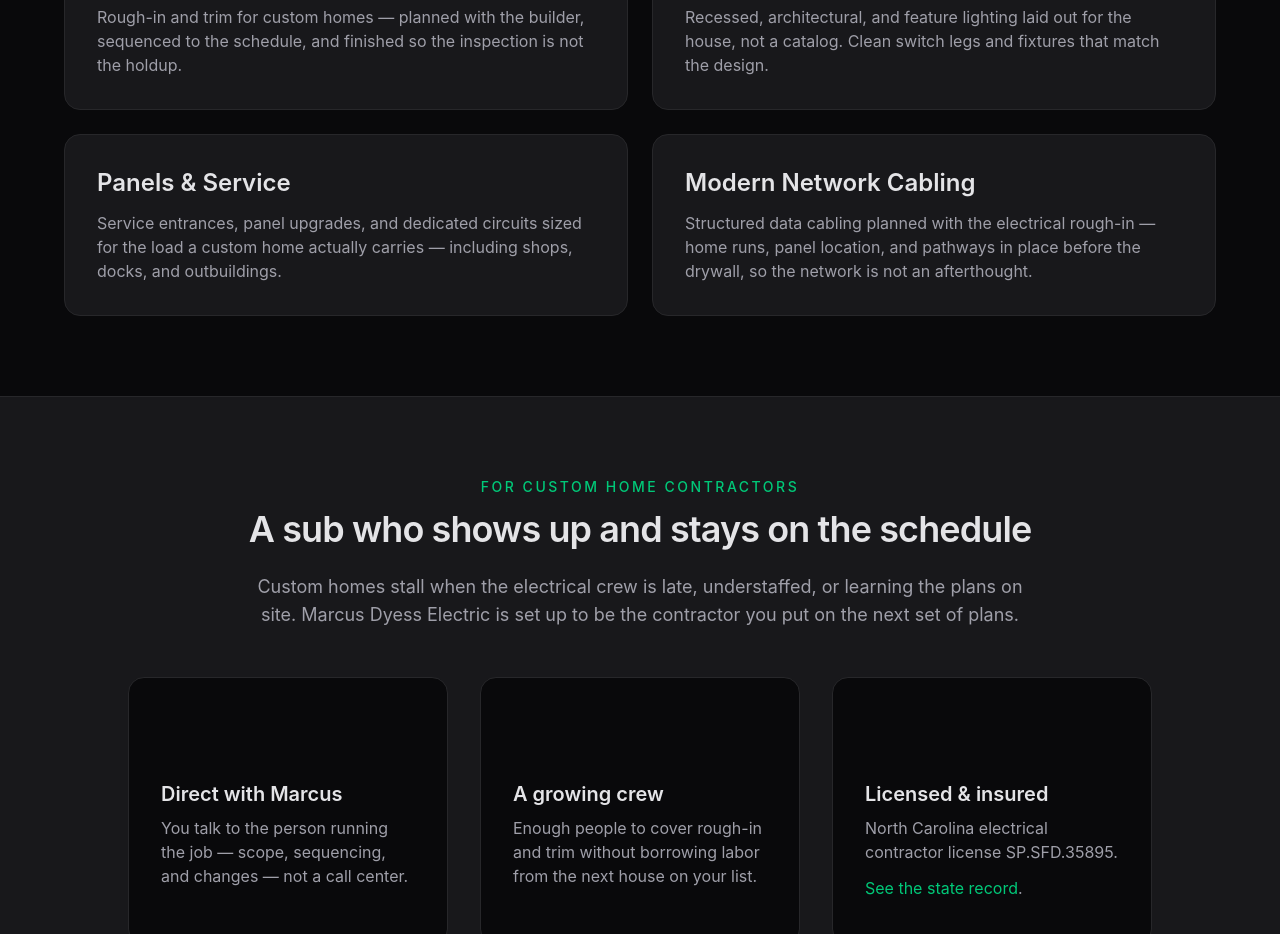
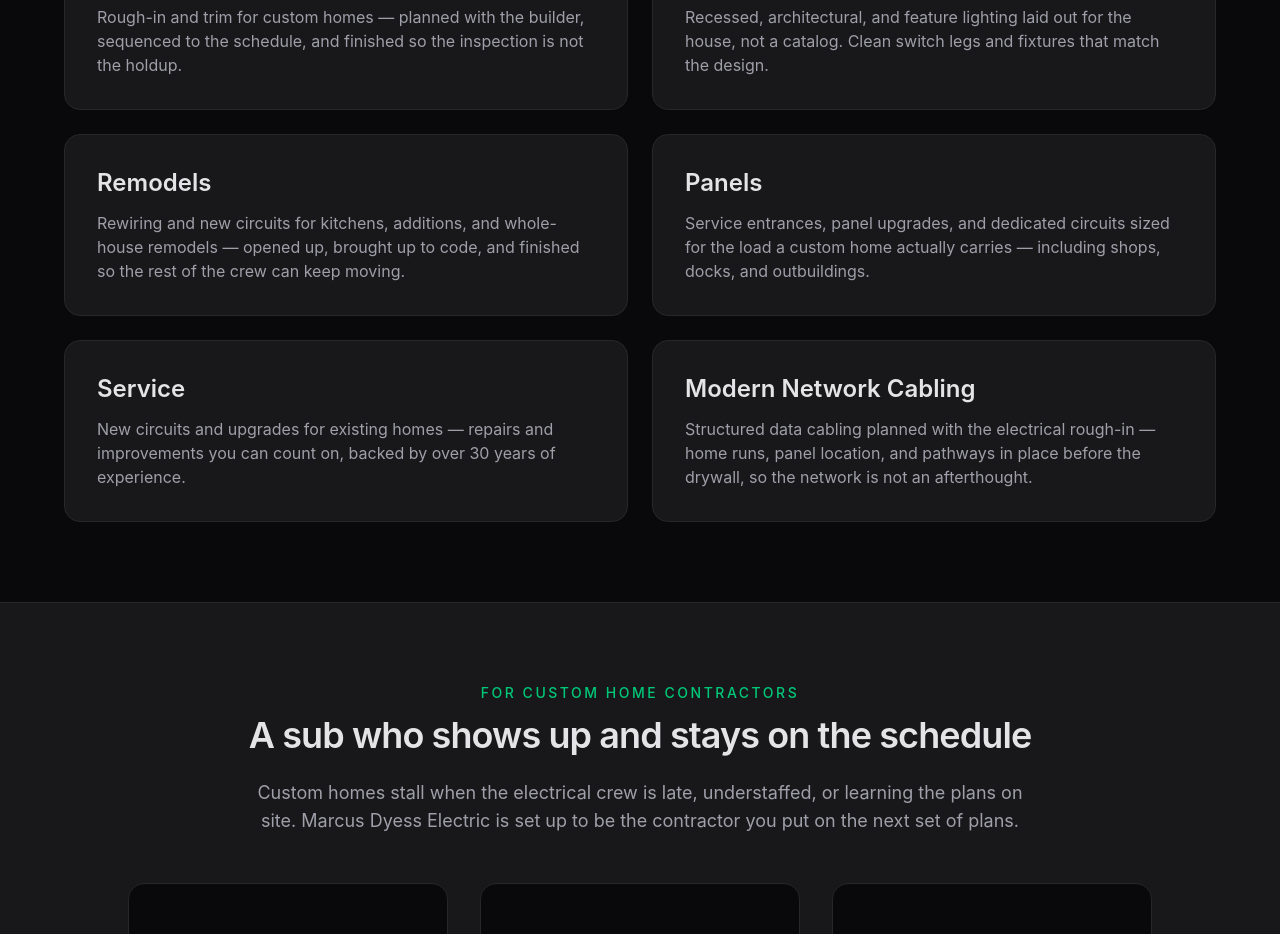
Before and after one commit to spudunk/mdelectricnc, a SvelteKit app: page / in a window 1280 px wide. Shown: the part 1100-2034 px from the top of the page. Built offline with nearby package versions, Linux system fonts and the light colour scheme; some icons are missing.

Commit message:
add service card

```diff
--- a/src/routes/+page.svelte
+++ b/src/routes/+page.svelte
@@ -76,8 +76,16 @@
 			body: 'Recessed, architectural, and feature lighting laid out for the house, not a catalog. Clean switch legs and fixtures that match the design.'
 		},
 		{
-			title: 'Panels & Service',
+			title: 'Remodels',
+			body: 'Rewiring and new circuits for kitchens, additions, and whole-house remodels — opened up, brought up to code, and finished so the rest of the crew can keep moving.'
+		},
+		{
+			title: 'Panels',
 			body: 'Service entrances, panel upgrades, and dedicated circuits sized for the load a custom home actually carries — including shops, docks, and outbuildings.'
+		},
+		{
+			title: 'Service',
+			body: 'New circuits and upgrades for existing homes — repairs and improvements you can count on, backed by over 30 years of experience.'
 		},
 		{
 			title: 'Modern Network Cabling',
```
